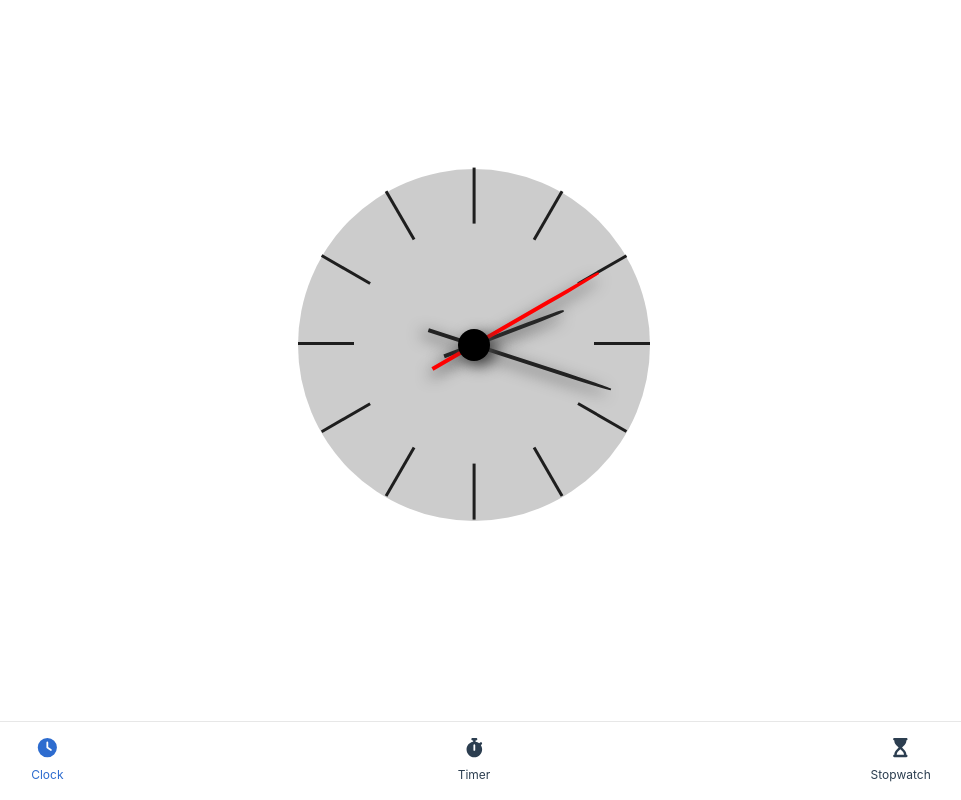
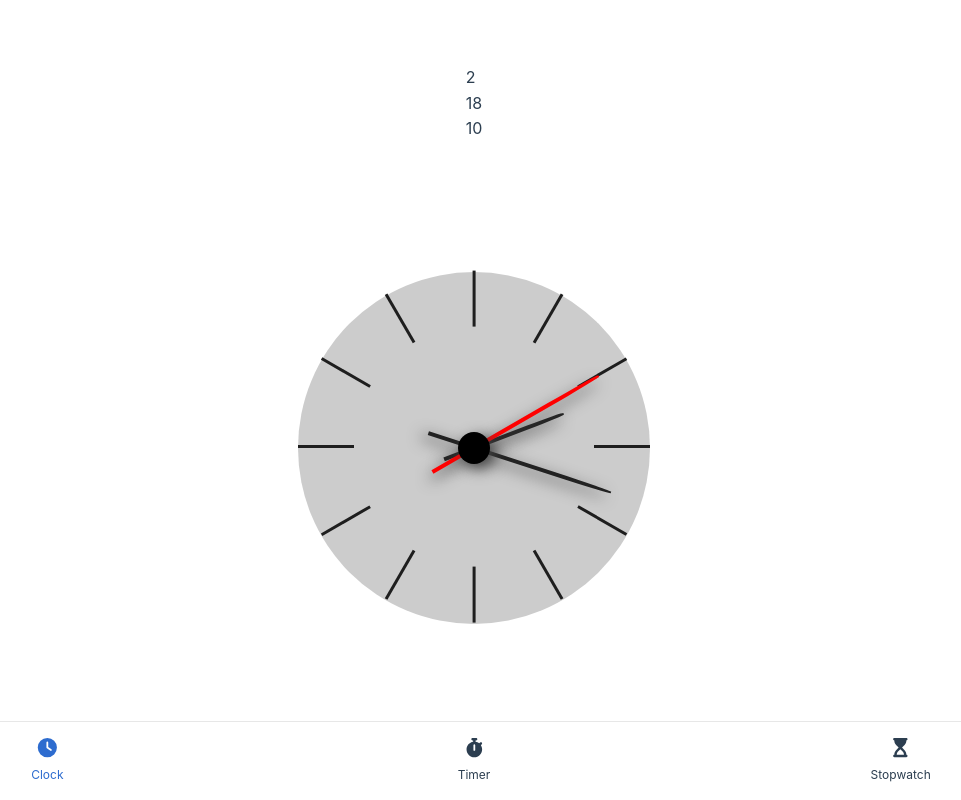
Before and after one commit to Klrfl/TellTime, a Vue app: page / in a window 1280 px wide. Shown: the whole page, without its empty margins (166-1127 px from the left). Built offline with nearby package versions, Linux system fonts and the light colour scheme.

Commit message:
refactor data: single source of truth

```diff
--- a/src/views/ClockView.vue
+++ b/src/views/ClockView.vue
@@ -1,10 +1,30 @@
 <script setup>
+import { onMounted, ref } from "vue";
+
 import WorldClock from "@/components/WorldClock.vue";
+import DigitalWorldClock from "@/components/DigitalWorldClock.vue";
+
+const hours = ref(0);
+const minutes = ref(0);
+const seconds = ref(0);
+
+function getCurrentTime() {
+  const now = new Date();
+
+  hours.value = now.getHours();
+  minutes.value = now.getMinutes();
+  seconds.value = now.getSeconds();
+}
+
+setInterval(getCurrentTime, 1000);
+
+onMounted(getCurrentTime);
 </script>
 
 <template>
   <main>
-    <WorldClock></WorldClock>
+    <DigitalWorldClock :hours="hours" :minutes="minutes" :seconds="seconds" />
+    <WorldClock :hours="hours" :minutes="minutes" :seconds="seconds" />
   </main>
 </template>
 
```
